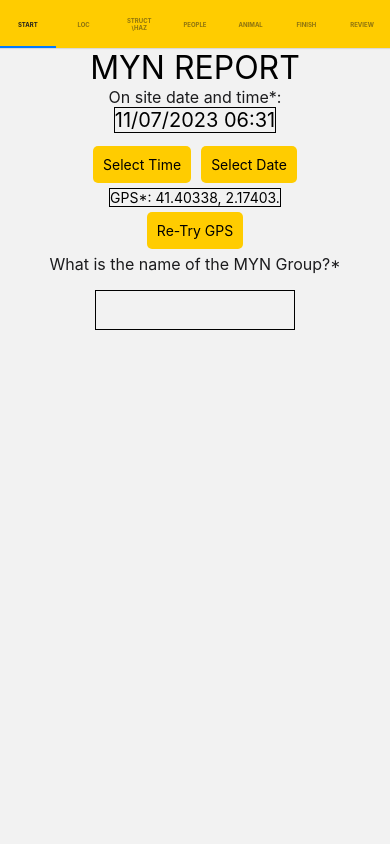
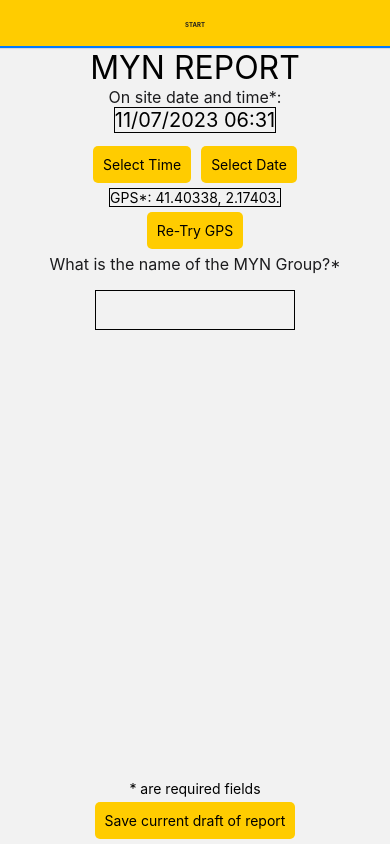
Before and after one commit to amansharma96/SER401Team15, a React Native app in the folder EmergencyDataCollectionApp/: screen /MYNReportNavigation in a window 390 px wide. Shown: the top 844 px of the page. Built offline with nearby package versions, Linux system fonts and the light colour scheme.

Commit message:
Got basic blocking navigation working

```diff
--- a/EmergencyDataCollectionApp/src/navigation/MYNNavigation/MYNReportNavigation.js
+++ b/EmergencyDataCollectionApp/src/navigation/MYNNavigation/MYNReportNavigation.js
@@ -12,6 +12,14 @@ import MYNStructAndHazzard from "../../screens/MYN/MYNStructAndHazzard";
 const Tab = createMaterialTopTabNavigator();
 
 function MYNReportNavigation() {
+  const [visibleTabs, setVisibleTabs] = React.useState(["Start"]);
+
+  const addVisibleTab = (tabName) => {
+    if (!visibleTabs.includes(tabName)) {
+      setVisibleTabs([...visibleTabs, tabName]);
+    }
+  };
+
   return (
     <Tab.Navigator
       screenOptions={{
@@ -19,13 +27,32 @@ function MYNReportNavigation() {
         tabBarStyle: { backgroundColor: "#ffcc00" },
       }}
     >
-      <Tab.Screen name="Start" component={MYNReportStart} />
+      {visibleTabs.includes("Start") && (
+        <Tab.Screen
+          name="Start"
+          component={() => (
+            <MYNReportStart addVisibleTab={addVisibleTab} />
+          )}
+        />
+      )}
+      {visibleTabs.includes("Loc") && (
         <Tab.Screen name="Loc" component={MYNReportLocation} />
+      )}
+      {visibleTabs.includes("Struct \Haz") && (
         <Tab.Screen name="Struct \Haz" component={MYNStructAndHazzard} />
+      )}
+      {visibleTabs.includes("People") && (
         <Tab.Screen name="People" component={MYNReportPeople} />
+      )}
+      {visibleTabs.includes("Animal") && (
         <Tab.Screen name="Animal" component={MYNReportAnimals} />
+      )}
+      {visibleTabs.includes("Finish") && (
         <Tab.Screen name="Finish" component={MYNReprotEnd} />
+      )}
+      {visibleTabs.includes("Review") && (
         <Tab.Screen name="Review" component={MYNResults} />
+      )}
     </Tab.Navigator>
   );
 }
--- a/EmergencyDataCollectionApp/src/screens/MYN/MYNReportAnimals.js
+++ b/EmergencyDataCollectionApp/src/screens/MYN/MYNReportAnimals.js
@@ -6,7 +6,7 @@ import styles from "./styles";
 import Button from "../../components/Button";
 import { Animals, AnimalStatus } from "../../components/dataLists";
 
-const MYNReportAnimals = () => {
+const MYNReportAnimals = ({ addVisibleTab }) => {
   const [valueAnimals, setValueAnimals] = useState(null);
   const [valueAnimalStatus, setValueAnimalStatus] = useState(null);
   const [isFocus, setIsFocus] = useState(false);
@@ -27,7 +27,7 @@ const MYNReportAnimals = () => {
   };
 
   const saveDraft = () => {
-    //place holder for logic
+    addVisibleTab("Finish");
   };
 
   return (
--- a/EmergencyDataCollectionApp/src/screens/MYN/MYNReportLocation.js
+++ b/EmergencyDataCollectionApp/src/screens/MYN/MYNReportLocation.js
@@ -10,7 +10,7 @@ import {
   States,
 } from "../../components/dataLists";
 
-const MYNReportLocation = () => {
+const MYNReportLocation = ({ addVisibleTab }) => {
   const DropdownComponent = () => {
     const [valueVisit, setValueVisit] = useState(null);
     const [valueRoadCondition, setValueRoadCondition] = useState(null);
@@ -21,7 +21,7 @@ const MYNReportLocation = () => {
     const [zip, onChangeZip] = React.useState("55555");
 
     const saveDraft = () => {
-      //place holder for logic
+      addVisibleTab("Struct \Haz");
     };
 
     return (
--- a/EmergencyDataCollectionApp/src/screens/MYN/MYNReportPeople.js
+++ b/EmergencyDataCollectionApp/src/screens/MYN/MYNReportPeople.js
@@ -6,7 +6,7 @@ import styles from "./styles";
 import Button from "../../components/Button";
 import { personal } from "../../components/dataLists";
 
-const MYNReportPeople = () => {
+const MYNReportPeople = ({ addVisibleTab }) => {
   const [valueGreen, setValueGreen] = useState(null);
   const [valueYello, setValueYello] = useState(null);
   const [valueRed, setValueRed] = useState(null);
@@ -17,7 +17,7 @@ const MYNReportPeople = () => {
   const [showLocation, setShowLocation] = useState(false);
 
   const saveDraft = () => {
-    // Placeholder for logic
+    addVisibleTab("People");
   };
 
   const handleValueBlackChange = (item) => {
--- a/EmergencyDataCollectionApp/src/screens/MYN/MYNReportStart.js
+++ b/EmergencyDataCollectionApp/src/screens/MYN/MYNReportStart.js
@@ -5,7 +5,7 @@ import { View, Text, TextInput } from "react-native";
 import styles from "./styles";
 import Button from "../../components/Button";
 
-const MYNReportStart = () => {
+const MYNReportStart = ({ addVisibleTab  }) => {
   const [text, onChangeText] = React.useState("");
   const [date, setDate] = useState(new Date());
   const [show, setShow] = useState(false);
@@ -20,7 +20,7 @@ const MYNReportStart = () => {
   };
 
   const saveDraft = () => {
-    //place holder for logic
+    addVisibleTab("Loc");
   };
 
   const handleConfirm = (event, selectedDate) => {
--- a/EmergencyDataCollectionApp/src/screens/MYN/MYNReprotEnd.js
+++ b/EmergencyDataCollectionApp/src/screens/MYN/MYNReprotEnd.js
@@ -15,8 +15,8 @@ const MYNReprotEnd = () => {
     //place holder for logic
   };
 
-  const imageLogic = () => {
-    //place holder for logic
+  const imageLogic = ({ addVisibleTab }) => {
+    addVisibleTab("Review");
   };
   const formatDate = (date) => {
     return `${(date.getMonth() + 1).toString().padStart(2, "0")}/${date
--- a/EmergencyDataCollectionApp/src/screens/MYN/MYNStructAndHazzard.js
+++ b/EmergencyDataCollectionApp/src/screens/MYN/MYNStructAndHazzard.js
@@ -14,7 +14,7 @@ import {
   HazzardWater,
 } from "../../components/dataLists";
 
-const MYNStructAndHazzard = () => {
+const MYNStructAndHazzard = ({ addVisibleTab }) => {
   const [valueStructureType, setvalueStructureType] = useState(null);
   const [valueStructureCondition, setvalueStructureCondition] = useState(null);
   const [valueHazzardFire, setvalueFire] = useState(null);
@@ -25,7 +25,7 @@ const MYNStructAndHazzard = () => {
   const [isFocus, setIsFocus] = useState(false);
 
   const saveDraft = () => {
-    //place holder for logic
+    addVisibleTab("People");
   };
 
   return (
```
Lines whose indentation alone changed are shown as unchanged.
